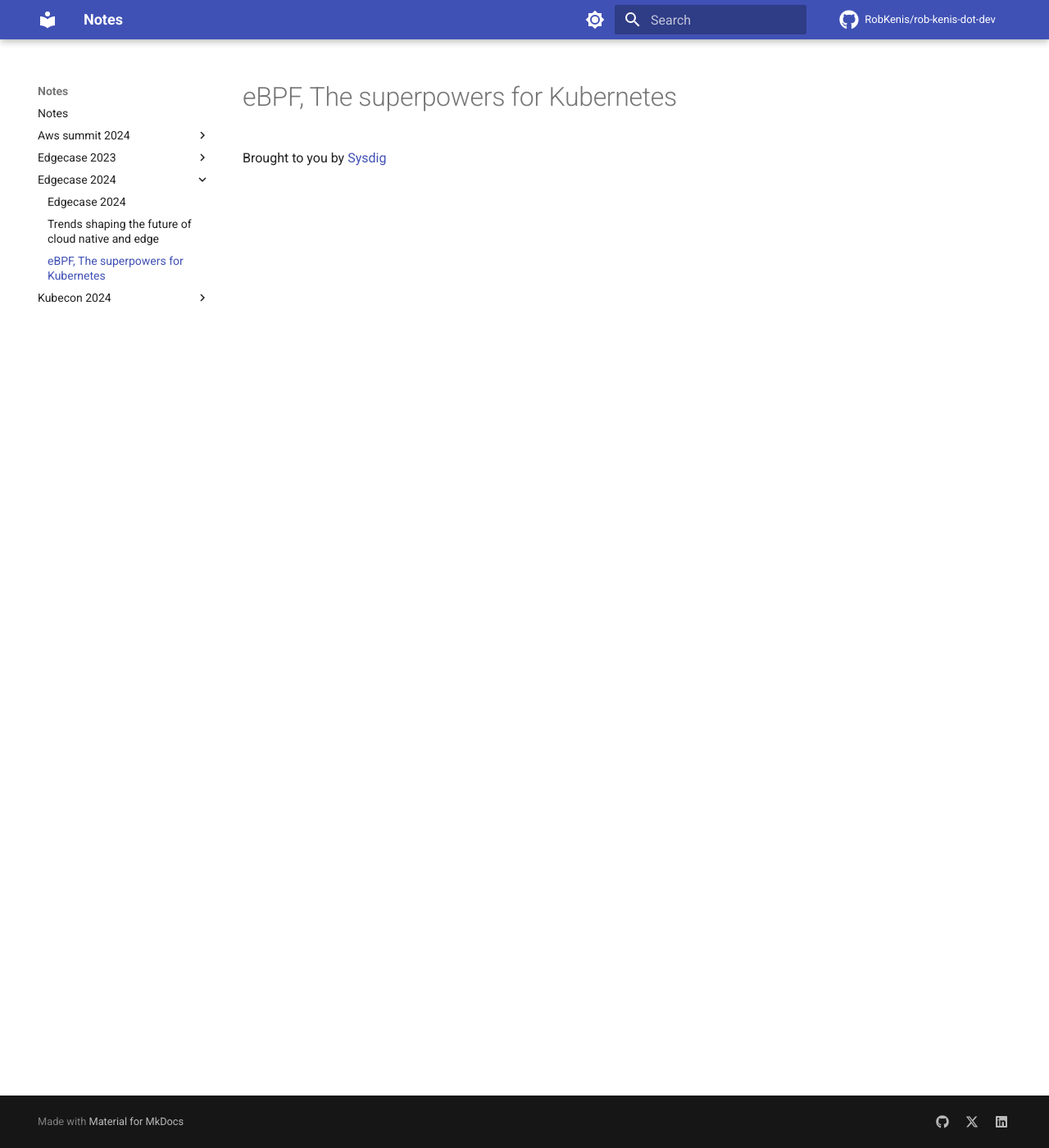
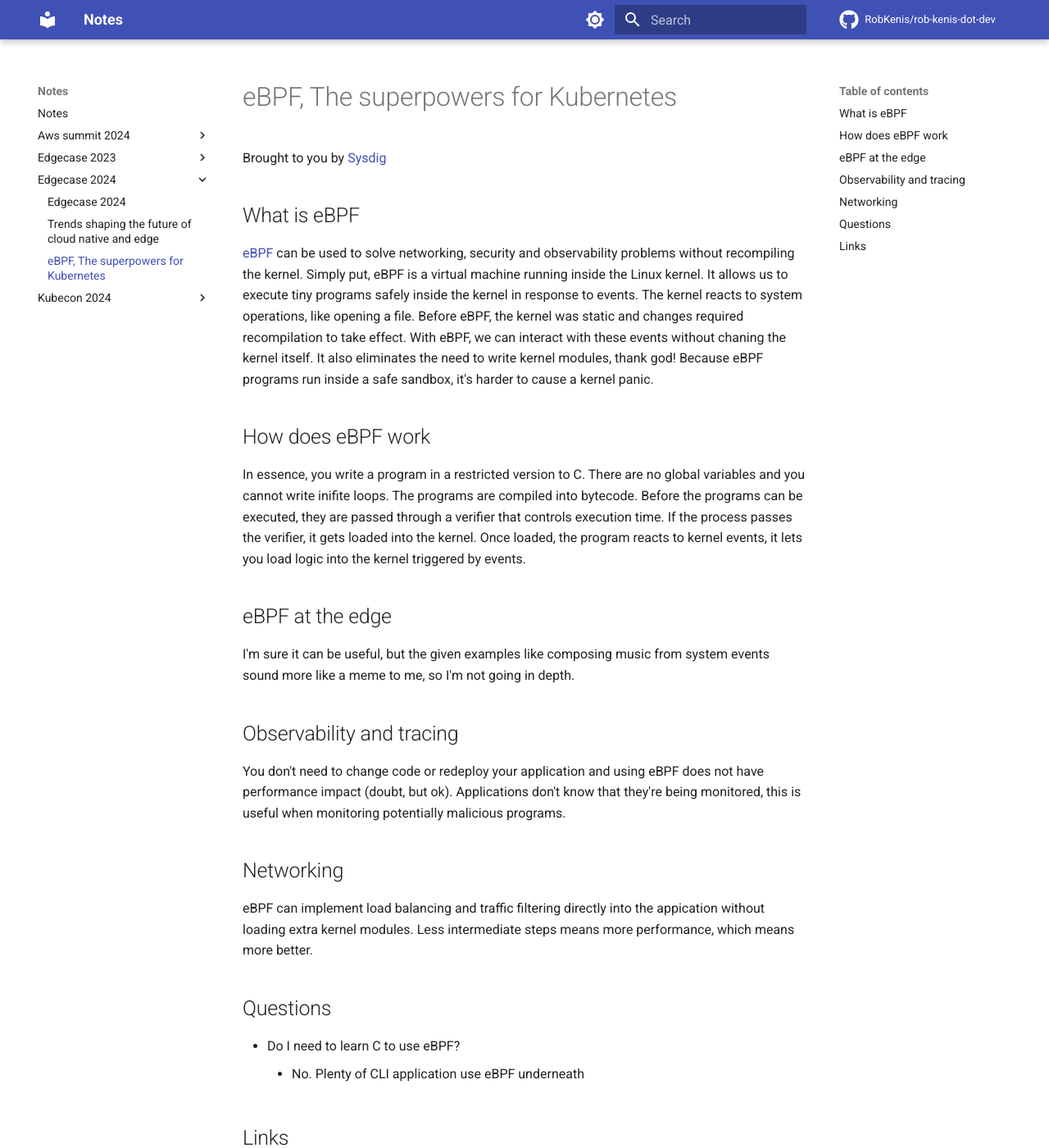
Before and after one commit to RobKenis/rob-kenis-dot-dev, an MkDocs documentation site: the page built from docs/edgecase-2024/2-ebpf.md, in a window 1280 px wide and 1400 px high. Shown: the whole window at 82% size. Built offline with MkDocs 1.6.1 and Material for MkDocs 9.7.7, drawn with Linux system fonts in a browser that asks for light colours; comment, search, counter and statistics services are not loaded; some of the changed text lies outside the part shown.

Commit message:
Add more notes on ebpf

```diff
--- a/docs/edgecase-2024/2-ebpf.md
+++ b/docs/edgecase-2024/2-ebpf.md
@@ -1,3 +1,48 @@
 # eBPF, The superpowers for Kubernetes
 
 Brought to you by [Sysdig](https://sysdig.com/)
+
+## What is eBPF
+
+[eBPF](https://ebpf.io/) can be used to solve networking, security and observability problems without
+recompiling the kernel. Simply put, eBPF is a virtual machine running inside the Linux kernel. It allows
+us to execute tiny programs safely inside the kernel in response to events. The kernel reacts to system
+operations, like opening a file. Before eBPF, the kernel was static and changes required recompilation to take
+effect. With eBPF, we can interact with these events without chaning the kernel itself. It also eliminates
+the need to write kernel modules, thank god! Because eBPF programs run inside a safe sandbox, it's harder
+to cause a kernel panic.
+
+## How does eBPF work
+
+In essence, you write a program in a restricted version to C. There are no global variables and you cannot
+write inifite loops. The programs are compiled into bytecode. Before the programs can be executed, they are
+passed through a verifier that controls execution time. If the process passes the verifier, it gets loaded
+into the kernel. Once loaded, the program reacts to kernel events, it lets you load logic into the kernel
+triggered by events.
+
+## eBPF at the edge
+
+I'm sure it can be useful, but the given examples like composing music from system events sound more like
+a meme to me, so I'm not going in depth.
+
+## Observability and tracing
+
+You don't need to change code or redeploy your application and using eBPF does not have performance impact
+(doubt, but ok). Applications don't know that they're being monitored, this is useful when monitoring
+potentially malicious programs.
+
+## Networking
+
+eBPF can implement load balancing and traffic filtering directly into the appication without loading
+extra kernel modules. Less intermediate steps means more performance, which means more better.
+
+## Questions
+
+- Do I need to learn C to use eBPF?
+    - No. Plenty of CLI application use eBPF underneath
+
+## Links
+
+- <https://github.com/eunomia-bpf/bpf-developer-tutorial>
+- <https://github.com/iovisor/bcc>
+- <https://ebpf.io/applications/>
```
